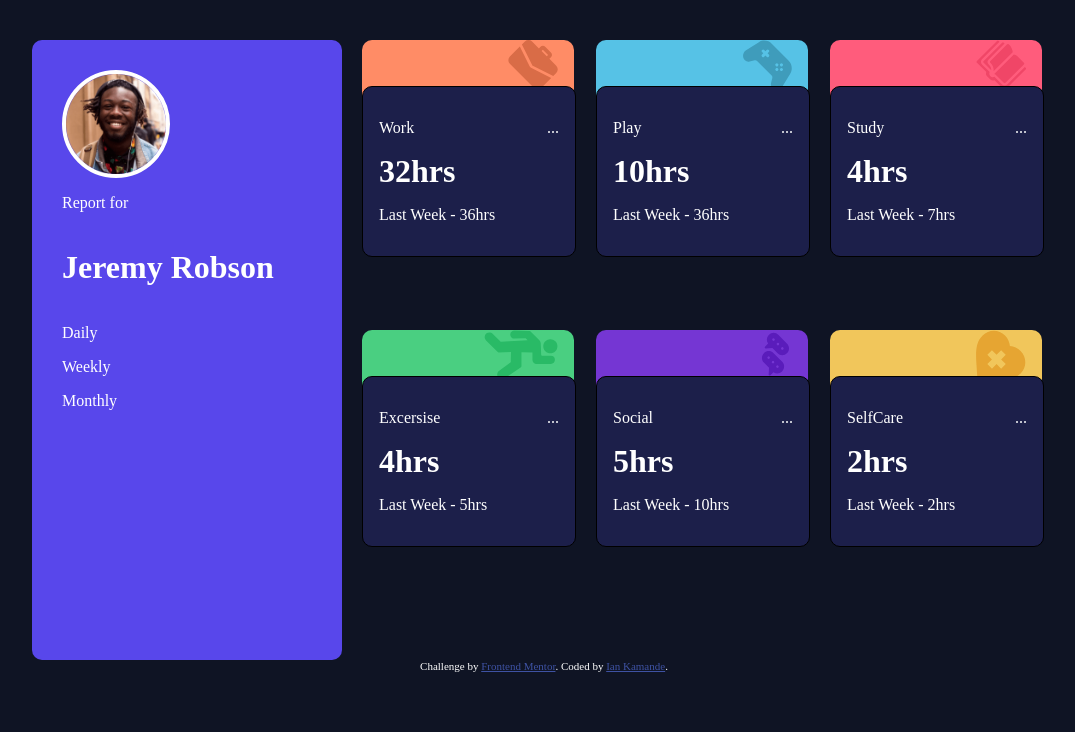
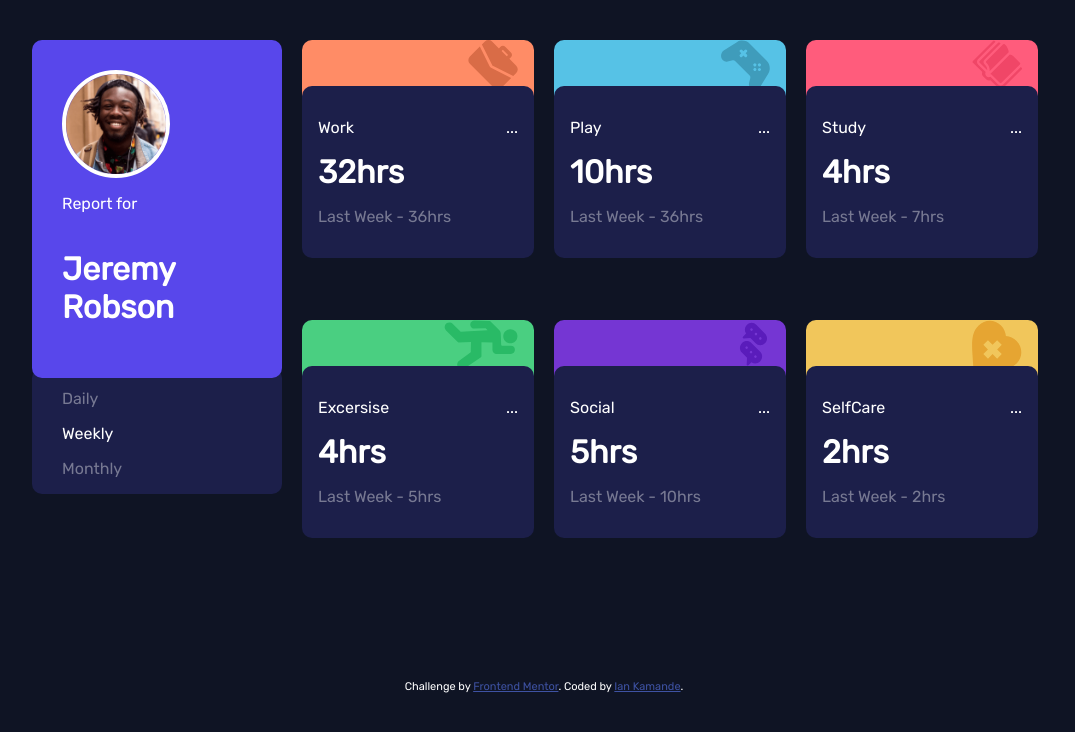
Before and after one commit to Iano-theDev/time-tracking-dashboard, a plain HTML site: page index.html in a window 1280 px wide. Shown: the whole page, without its empty margins (96-1171 px from the left). Drawn offline with Linux system fonts and the light colour scheme.

Commit message:
Complete task, for Desktop display

```diff
--- a/index.html
+++ b/index.html
@@ -8,7 +8,7 @@
 
   <title>Frontend Mentor | Time tracking dashboard</title>
   <link rel="stylesheet" href="style.css">
-
+  <link href='https://fonts.googleapis.com/css?family=Rubik' rel='stylesheet'>
   <!-- Feel free to remove these styles or customise in your own stylesheet 👍 -->
   <style>
     .attribution { font-size: 11px; text-align: center; }
@@ -17,6 +17,7 @@
 </head>
 <body>
   <div class="container">
+    <div class="profile-container">
       <div class="profile">
         <div class="info">
           <div class="avatar">
@@ -29,10 +30,11 @@
             <h1>Jeremy Robson</h1>
           </div>
         </div>
+      </div>
       <div class="time-frame">
-        <p>Daily</p>
+        <p id="inactive">Daily</p>
         <p>Weekly</p>
-        <p>Monthly</p>
+        <p id="inactive">Monthly</p>
       </div>
     </div>
 
@@ -56,7 +58,7 @@
                 <h1>32hrs</h1>
               </div>
               <div class="week-hrs">
-                <p>Last Week - 36hrs</p>
+                <p id="inactive">Last Week - 36hrs</p>
               </div>
             </div>
           </div>
@@ -83,7 +85,7 @@
                 <h1>10hrs</h1>
               </div>
               <div class="week-hrs">
-                <p>Last Week - 36hrs</p>
+                <p id="inactive">Last Week - 36hrs</p>
               </div>
             </div>
           </div>
@@ -109,7 +111,7 @@
                 <h1>4hrs</h1>
               </div>
               <div class="week-hrs">
-                <p>Last Week - 7hrs</p>
+                <p id="inactive">Last Week - 7hrs</p>
               </div>
             </div>
           </div>
@@ -136,7 +138,7 @@
                 <h1>4hrs</h1>
               </div>
               <div class="week-hrs">
-                <p>Last Week - 5hrs</p>
+                <p id="inactive">Last Week - 5hrs</p>
               </div>
             </div>
           </div>
@@ -162,7 +164,7 @@
                 <h1>5hrs</h1>
               </div>
               <div class="week-hrs">
-                <p>Last Week - 10hrs</p>
+                <p id="inactive">Last Week - 10hrs</p>
               </div>
             </div>
           </div>
@@ -188,7 +190,7 @@
                 <h1>2hrs</h1>
               </div>
               <div class="week-hrs">
-                <p>Last Week - 2hrs</p>
+                <p id="inactive">Last Week - 2hrs</p>
               </div>
             </div>
           </div>
@@ -202,7 +204,7 @@
 
   <div class="attribution">
     Challenge by <a href="https://www.frontendmentor.io?ref=challenge" target="_blank">Frontend Mentor</a>.
-    Coded by <a href="#">Ian Kamande</a>.
+    Coded by <a href="https://github.com/Iano-theDev/time-tracking-dashboard">Ian Kamande</a>.
   </div>
 </body>
 </html>
--- a/style.css
+++ b/style.css
@@ -2,6 +2,7 @@ body {
     box-sizing: border-box;
     background: hsl(226, 43%, 10%);
     color: #ffffff;
+    font-family: 'Rubik';
 }
 
 .container {
@@ -11,18 +12,41 @@ body {
     margin-top: 40px;
     /* border: 10px solid #ffffff; */
     padding-left: 120px;
+    height: 80vh;
 }
 
+/* inactive selection color effect */
+#inactive {
+    opacity: 0.4;
+}
 
  /* profile area */
+.profile-container {
+    display: flex;
+    flex-direction: column;
+    min-width: 250px;
+    max-height: 70vh;
+}
+
 .profile {
     display: flex;
     flex-direction: column;
-    min-width: 250px;
     padding: 30px;
     background:  hsl(246, 80%, 60%);
     border-radius: 10px;
-    height: 70vh;
+    /* height: 70vh; */
+    z-index: 2;
+
+}
+
+.time-frame {
+    max-width: 200px;
+    background: hsl(235, 46%, 20%);
+    padding: 5px 30px 0px 30px;
+    z-index: 1;
+    position: relative;
+    bottom: 10px;
+    border-radius: 10px;
 
 }
 
@@ -34,7 +58,6 @@ body {
 .avatar {
     border-radius: 50%;
     border: 4px solid #ffffff;
-    background-attachment: fit-content;
     width: 100px;
     height: 100px;
 }
@@ -44,8 +67,6 @@ body {
     height: 100px;
 }
 
-
-
 /* cards area */
 .time-section {
     display: flex;
@@ -53,6 +74,7 @@ body {
     flex-wrap: wrap;
     gap: 20px;
     height: 70vh;
+    row-gap: 0px;
 }
 
 .card-container {
@@ -65,9 +87,8 @@ body {
     flex-direction: column;
     padding: 16px;
     background: hsl(235, 46%, 20%);
-    border: 1px solid #000000;
     border-radius: 10px;
-    width: 180px;
+    width: 200px;
     /* opacity: 0.5; */
     z-index: 2;
     position: relative;
@@ -76,7 +97,7 @@ body {
 
 .back-card {
     padding: 16px;
-    width: 180px;
+    width: 200px;
     height: 50px;
     display: flex;
     justify-content: right;
```
Lines whose indentation alone changed are shown as unchanged.
